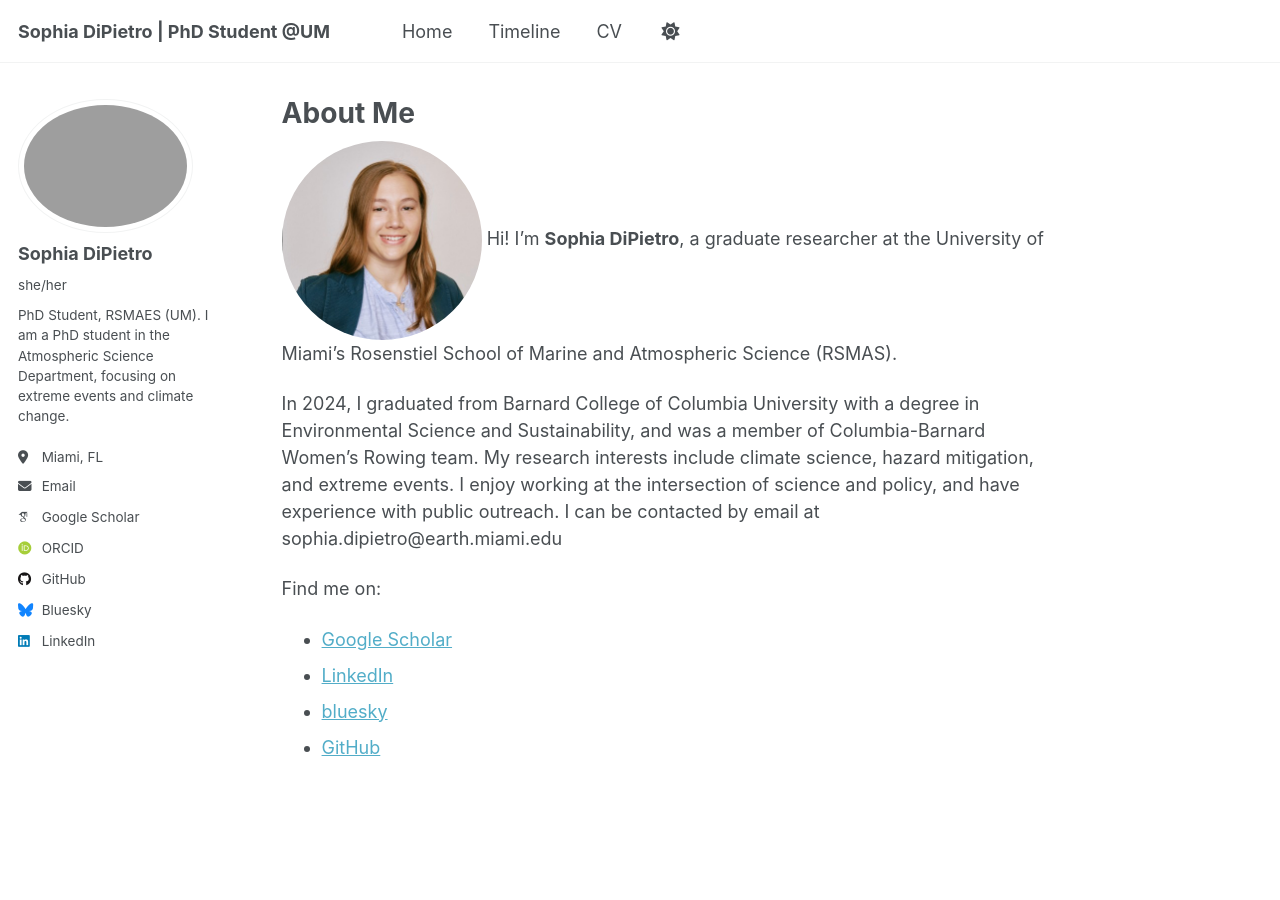
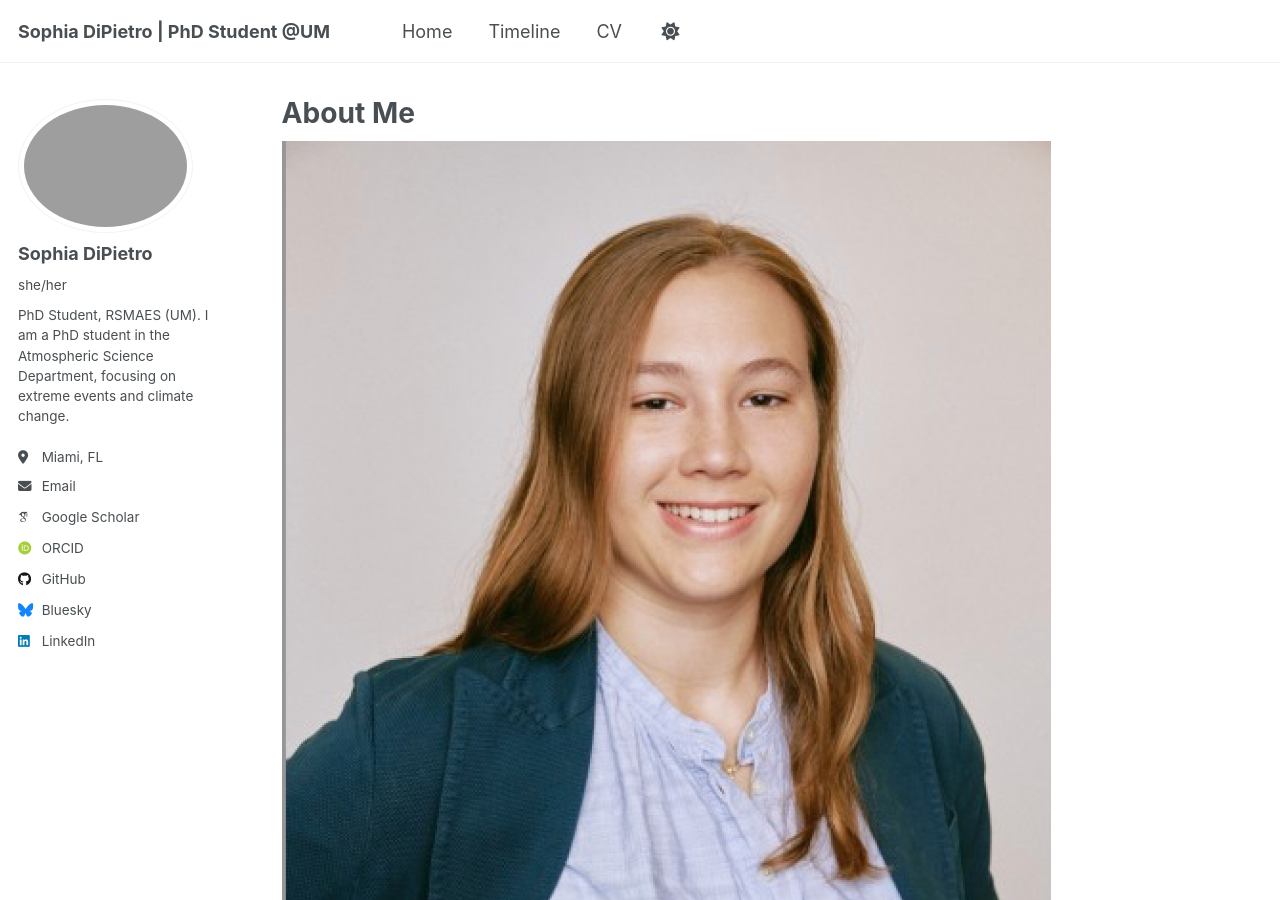
Before and after one commit to sdipietro2002/sophiadipietro.github.io, a Jekyll site: the page built from _pages/about.md, in a window 1280 px wide and 900 px high. Built offline with Jekyll 4.4.1, drawn with Linux system fonts in a browser that asks for light colours; some web fonts are replaced; a script that is not in the unit is left out.

Commit message:
Update about.md

```diff
--- a/_pages/about.md
+++ b/_pages/about.md
@@ -4,7 +4,7 @@ title: "About Me"
 permalink: /about/
 author_profile: true
 ---
-![Sophia DiPietro](/images/sophia_dipietro.png){: style="max-width: 200px; border-radius: 50%;" }
+![Sophia DiPietro](/images/sophia_dipietro.png)
 Hi! I’m **Sophia DiPietro**, a graduate researcher at the University of Miami’s Rosenstiel School of Marine and Atmospheric Science (RSMAS).
 
 In 2024, I graduated from Barnard College of Columbia University with a degree in Environmental Science and Sustainability, and was a member of  Columbia-Barnard Women's Rowing team. My research interests include climate science, hazard mitigation, and extreme events. I enjoy working at the intersection of science and policy, and have experience with public outreach. I can be contacted by email at sophia.dipietro@earth.miami.edu
```
